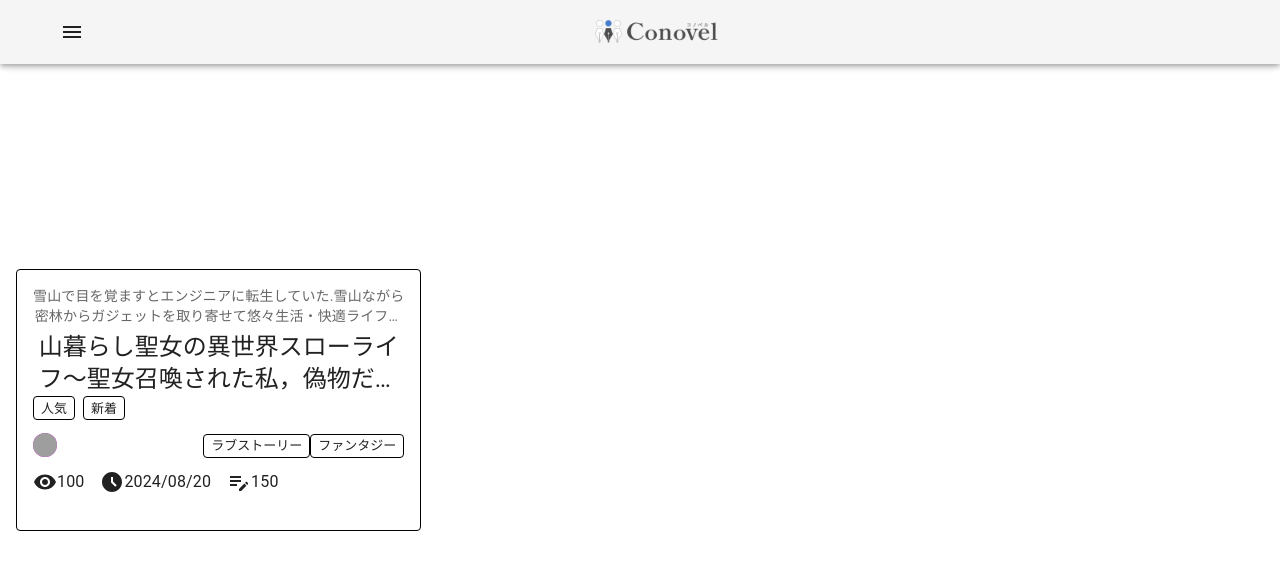
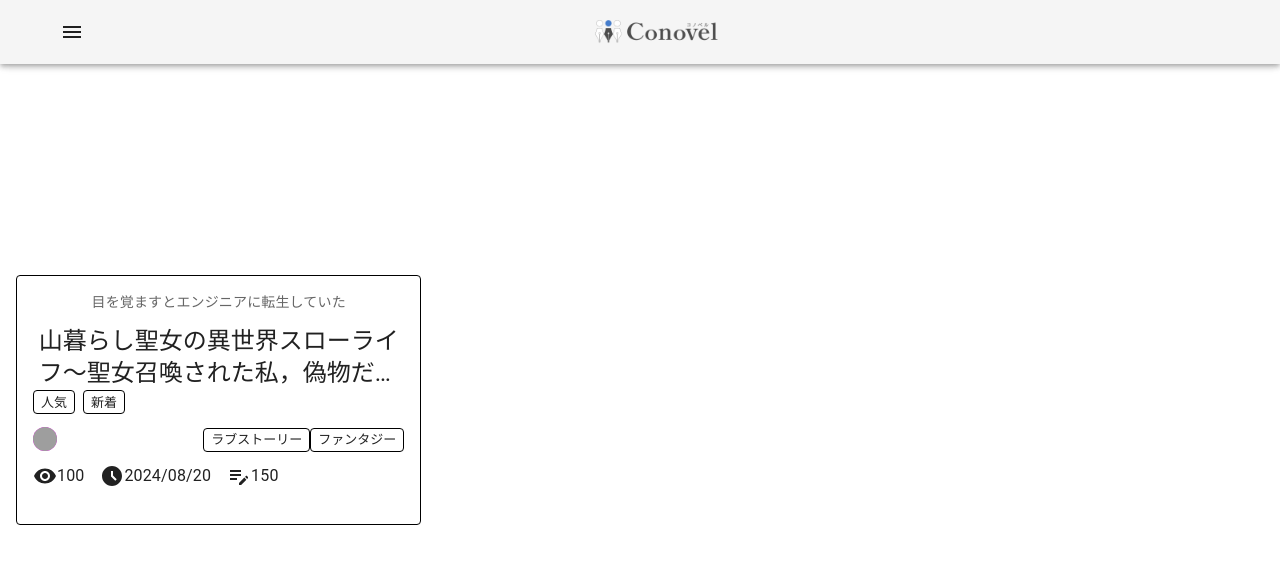
Before and after one commit to Conovel/frontend, a React (Vite) app: page / in a window 1280 px wide. Shown: the top 570 px of the page. Built offline with nearby package versions, Linux system fonts and the light colour scheme; grey boxes are pictures that could not be loaded; the HTML template or start-up script is replaced by a standard one.

Commit message:
wip; description改

```diff
--- a/cspell.json
+++ b/cspell.json
@@ -58,6 +58,7 @@
     "Novels",
     "offset",
     "Outlined",
+    "overview",
     "pages",
     "place",
     "Popular",
--- a/src/components/novelCard/presentation.tsx
+++ b/src/components/novelCard/presentation.tsx
@@ -12,10 +12,9 @@ import GroupsIcon from '@mui/icons-material/Groups';
 import { Button, TextField, Modal } from '@mui/material';
 
 export interface NovelProps {
-  description: string;
+  main_copy: string;
+  overview: string;
   title: string;
-  popular: boolean;
-  newArrival: boolean;
   avatar: {
     src: string;
     alt: string;
@@ -59,7 +58,7 @@ const NovelCard = ({ novel }: { novel: NovelProps }) => {
               textOverflow: 'ellipsis',
             }}
           >
-            {novel.description}
+            {novel.main_copy}
           </Typography>
           <Typography
             variant='h5'
@@ -222,7 +221,7 @@ const NovelModal = ({
             multiline
             rows={4}
             variant='outlined'
-            value={novel.description}
+            value={novel.overview}
             InputProps={{
               readOnly: true,
             }}
--- a/src/features/NovelInfo/index.tsx
+++ b/src/features/NovelInfo/index.tsx
@@ -6,6 +6,7 @@ import Fade from '@mui/material/Fade';
 import { novels } from '../NovelList';
 import { Grid } from '@mui/material';
 import NovelCardContainer from '../../components/novelCard/container';
+import { NovelProps } from '../../components/novelCard/presentation';
 
 const style = {
   position: 'absolute',
@@ -48,12 +49,12 @@ export default function TransitionsModal({
         <Box sx={style}>
           {/* Add the Grid component to display novels */}
           <Grid container spacing={2}>
-            {novels.map((novel) => (
+            {novels.map((novel: NovelProps) => (
               <Grid item xs={12} sm={6} md={4} key={novel.title}>
                 <NovelCardContainer
                   novel={novel}
+                  tags={novel.tags}
                   chips={novel.chips}
-                  tags={novel.tags}
                   onClick={onNovelClick}
                 />
               </Grid>
--- a/src/features/NovelList/index.tsx
+++ b/src/features/NovelList/index.tsx
@@ -5,7 +5,8 @@ import { Tags } from '../../components/tags';
 
 export const novels = [
   {
-    description:
+    main_copy: '目を覚ますとエンジニアに転生していた',
+    overview:
       '雪山で目を覚ますとエンジニアに転生していた.雪山ながら密林からガジェットを取り寄せて悠々生活・快適ライフを送っている',
     title:
       '山暮らし聖女の異世界スローライフ～聖女召喚された私，偽物だとして雪山に廃棄されるも，目が覚めるとエンジニアに転生していたことにより本当の「聖女」になる～',
```
